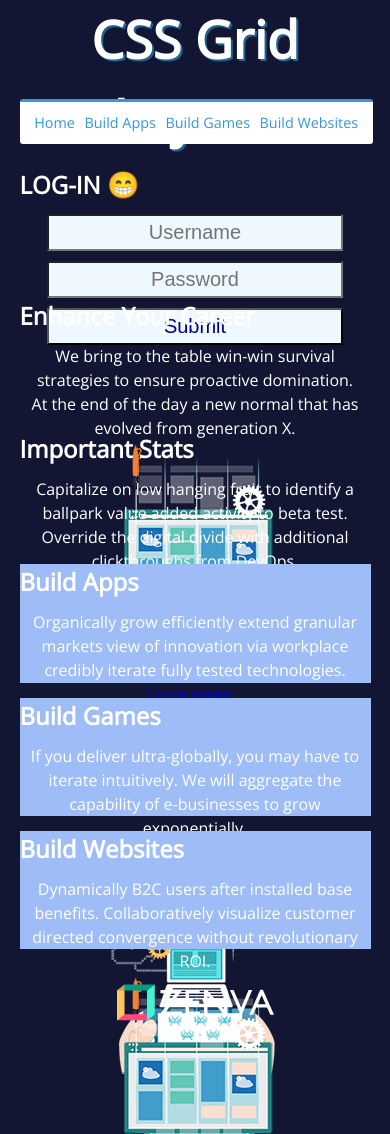
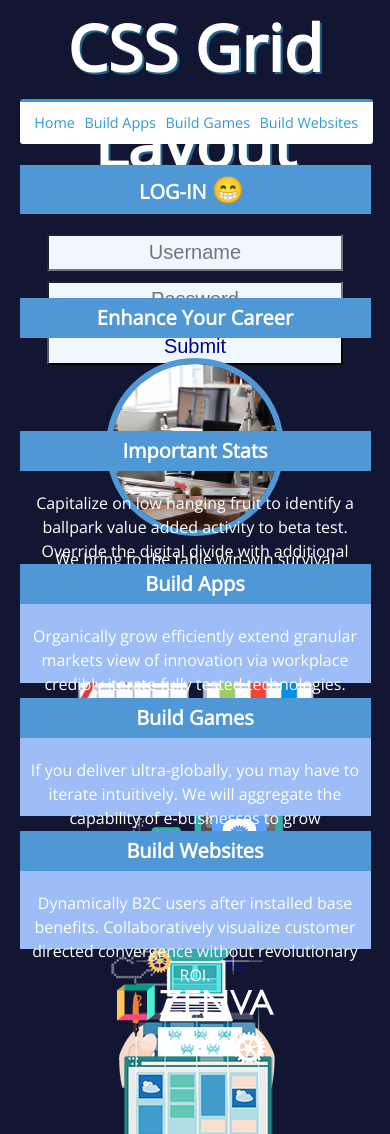
Before and after one commit to patterncard/Responsive-Web-Design, a plain HTML site: page css-grid/zenva-css-gird.html in a window 390 px wide. Shown: the top 1134 px of the page. Drawn offline with nearby package versions, Linux system fonts and the light colour scheme.

Commit message:
graph icons & photo

```diff
--- a/css-grid/style.css
+++ b/css-grid/style.css
@@ -45,7 +45,7 @@ nav {
 }
 
 header h1 {
-    font-size: 3.25em;
+    font-size: 4em;
     text-align: center;
     color: white;
     margin-bottom: 20px;
@@ -79,7 +79,7 @@ header h1 {
     background-color: #9ebcf5;
 }
 
-.card-card-title {
+.card-title {
     color: white;
     background-color: #4f97d5;
     font-size: 1.25em;
@@ -92,6 +92,20 @@ footer {
     grid-area: footer;
     margin: 20px 0;
     text-align: center;
+}
+
+input {
+    width: 85%;
+    color: darkblue;
+    background-color: aliceblue;
+    font-size: 1.25em;
+    padding: 5px;
+    margin-bottom: 10px;
+    text-align: center;
+}
+
+section img {
+    max-width: 100%;
 }
 
 @media screen and (min-width:1100px){
@@ -137,6 +151,29 @@ footer {
         "build_games build-websites"
         "footer footer"
     }
+
+    section {
+        padding: 10px;
+        text-align: center;
+    }
+
+    .graphs {
+        font-size: 100px;
+        line-height: 1;
+        margin: 10px 0;
+        text-align: center;
+    }
+
+    .profile {
+        width: 50%;
+        border-radius: 50%;
+        margin-bottom: 5px;
+        border: 6px solid #4f97d5;
+    }
+
+    h1 header {
+        font-size: 2.5em;
+    }
 }
 
 @media screen and (max-width: 500px){
--- a/css-grid/zenva-css-gird.html
+++ b/css-grid/zenva-css-gird.html
@@ -7,20 +7,7 @@
         <title>Grid Layout</title>
         <link rel="stylesheet" href="style.css">
         <style>
-            input {
-                width: 85%;
-                color: darkblue;
-                background-color: aliceblue;
-                font-size: 1.25em;
-                padding: 5px;
-                margin-bottom: 10px;
-                text-align: center;
-            }
 
-            section {
-                padding: 10px;
-                text-align: center;
-            }
 
         </style>
     </head>
@@ -51,8 +38,8 @@
                <div class="card" id="enhance_your_career">
                 <h2 class="card-title">Enhance Your Career</h2>
                 <section>
+                    <img class="section-img profile" src="images/pexels-photo-380769.jpeg" alt="office photo">
                     <p>We bring to the table win-win survival strategies to ensure proactive domination. At the end of the day a new normal that has evolved from generation X.</p>
-                    <img src="images/img_web.png" alt="">
                     <p><a class="btn" href="#">Learn more&#8230</a></p>
                 </section>
                </div>
@@ -60,6 +47,8 @@
                 <h2 class="card-title">Important Stats</h2>
                 <section>
                     <p>Capitalize on low hanging fruit to identify a ballpark value added activity to beta test. Override the digital divide with additional clickthroughs from DevOps.</p>
+                    <p class="graphs">&#x1F4C8;&#128202;</p>
+                    <br>
                     <p><a class="btn" href="#">Learn more&#8230</a></p>
                 </section>
                </div>
@@ -67,6 +56,7 @@
                 <h2 class="card-title">Build Apps</h2>
                 <section>
                     <p>Organically grow efficiently extend granular markets view of innovation via workplace credibly iterate fully tested technologies.</p>
+                    <img src="images/img_app.png" alt="">
                     <p><a class="btn" href="#">Learn more&#8230</a></p>
                 </section>
                </div>
```
